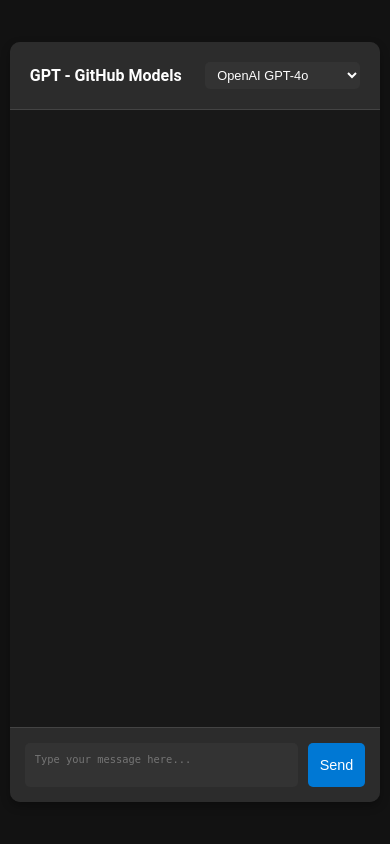
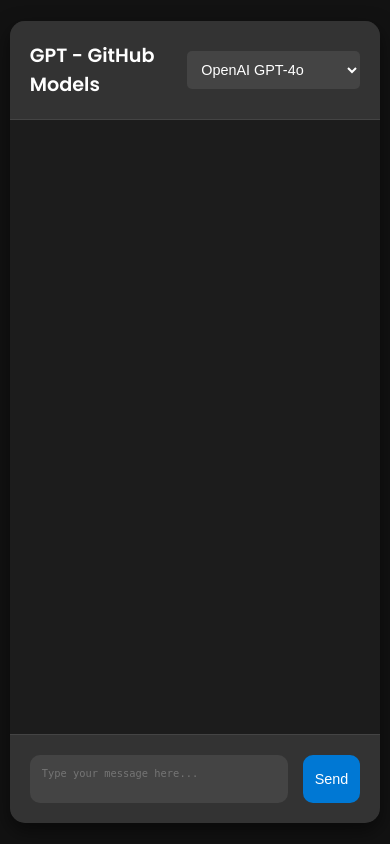
Before and after one commit to Salman-41/30NitesOfCode, a Flask app: page / in a window 390 px wide. Run offline with Flask 3, Linux system fonts and the light colour scheme.

Commit message:
small improvements in interface

```diff
--- a/GPT - Github Models/static/style.css
+++ b/GPT - Github Models/static/style.css
@@ -1,27 +1,37 @@
 /* General body styles */
 body {
-    font-family: 'Roboto', sans-serif;
+    font-family: 'Poppins', sans-serif;
     margin: 0;
     padding: 0;
-    background-color: #121212;
-    color: #ffffff;
+    background-color: #1e1e1e;
+    color: #e0e0e0;
+    height: 100vh;
     display: flex;
     justify-content: center;
     align-items: center;
-    height: 100vh;
+}
+
+/* Chat wrapper to ensure full-screen layout */
+.chat-wrapper {
+    width: 100%;
+    height: 100%;
+    display: flex;
+    justify-content: center;
+    align-items: center;
+    background-color: #121212;
 }
 
 /* Container */
 .chat-container {
-    max-width: 800px;
     width: 100%;
-    background-color: #1e1e1e;
-    border-radius: 10px;
-    box-shadow: 0 4px 10px rgba(0, 0, 0, 0.3);
-    overflow: hidden;
+    max-width: 900px;
+    height: 90%;
+    background-color: #252525;
+    border-radius: 15px;
+    box-shadow: 0 8px 20px rgba(0, 0, 0, 0.5);
     display: flex;
     flex-direction: column;
-    height: 80vh;
+    overflow: hidden;
 }
 
 /* Header styles */
@@ -30,20 +40,22 @@ body {
     justify-content: space-between;
     align-items: center;
     padding: 20px;
-    background-color: #2c2c2c;
+    background-color: #333;
+    color: #fff;
     border-bottom: 1px solid #444;
 }
 
 .chat-header h1 {
+    font-size: 1.6em;
+    font-weight: 600;
     margin: 0;
-    font-size: 1.5em;
 }
 
 #model-select {
-    background-color: #333;
-    color: #ffffff;
+    background-color: #444;
+    color: #fff;
     border: none;
-    padding: 8px 12px;
+    padding: 10px;
     font-size: 1em;
     border-radius: 5px;
     cursor: pointer;
@@ -54,35 +66,43 @@ body {
     flex-grow: 1;
     padding: 20px;
     overflow-y: auto;
-    background-color: #181818;
-    border-bottom: 1px solid #444;
+    background-color: #1c1c1c;
+    scroll-behavior: smooth;
 }
 
 /* Chat input area */
 .chat-input {
     display: flex;
-    padding: 15px;
-    background-color: #2c2c2c;
+    padding: 20px;
+    background-color: #333;
+    border-radius: 0 0 15px 15px;
+    border-top: 1px solid #444;
 }
 
 #user-input {
     flex-grow: 1;
     padding: 15px;
-    background-color: #333;
-    color: #ffffff;
+    background-color: #444;
+    color: #e0e0e0;
     border: none;
-    border-radius: 5px;
+    border-radius: 10px;
     resize: none;
     font-size: 1em;
+    transition: box-shadow 0.3s ease;
+}
+
+#user-input:focus {
+    box-shadow: 0 0 10px rgba(0, 120, 212, 0.5);
+    outline: none;
 }
 
 #send-button {
-    margin-left: 10px;
+    margin-left: 15px;
     padding: 15px 20px;
     background-color: #0078d4;
     color: #ffffff;
     border: none;
-    border-radius: 5px;
+    border-radius: 10px;
     font-size: 1em;
     cursor: pointer;
     transition: background-color 0.3s ease;
@@ -96,10 +116,10 @@ body {
 .message {
     margin-bottom: 15px;
     padding: 15px;
-    border-radius: 10px;
+    border-radius: 15px;
     font-size: 1em;
-    line-height: 1.4;
-    max-width: 70%;
+    line-height: 1.5;
+    max-width: 80%;
     word-wrap: break-word;
 }
 
@@ -107,53 +127,46 @@ body {
     background-color: #0078d4;
     color: #fff;
     align-self: flex-end;
+    border-radius: 15px 15px 0 15px;
 }
 
 .assistant-message {
-    background-color: #444;
-    color: #fff;
+    background-color: #333;
+    color: #e0e0e0;
     align-self: flex-start;
-    border: 1px solid #333;
+    border-radius: 15px 15px 15px 0;
+    border: 1px solid #444;
 }
 
 /* Responsive adjustments */
 @media (max-width: 768px) {
     .chat-container {
-        height: 90vh;
         max-width: 95%;
+        height: 95%;
     }
 
+    .chat-header h1 {
+        font-size: 1.4em;
+    }
+
+    #user-input {
+        padding: 12px;
+        font-size: 0.9em;
+    }
+
+    #send-button {
+        padding: 12px 16px;
+        font-size: 0.9em;
+    }
+}
+
+@media (max-width: 480px) {
     .chat-header h1 {
         font-size: 1.2em;
     }
 
     #model-select {
         font-size: 0.9em;
-        padding: 5px 8px;
-    }
-
-    #user-input {
-        padding: 10px;
-        font-size: 0.9em;
-    }
-
-    #send-button {
-        padding: 10px 15px;
-        font-size: 0.9em;
-    }
-}
-
-@media (max-width: 480px) {
-    .chat-header h1 {
-        font-size: 1em;
-    }
-
-    #model-select {
-        font-size: 0.8em;
-    }
-
-    .chat-messages {
-        padding: 10px;
     }
 
     #user-input {
@@ -161,7 +174,7 @@ body {
     }
 
     #send-button {
-        padding: 8px 12px;
+        padding: 10px 12px;
     }
 
     .message {
--- a/GPT - Github Models/templates/index.html
+++ b/GPT - Github Models/templates/index.html
@@ -8,8 +8,13 @@
       rel="stylesheet"
       href="{{ url_for('static', filename='style.css') }}"
     />
+    <link
+      href="https://fonts.googleapis.com/css2?family=Poppins:wght@300;400;600&display=swap"
+      rel="stylesheet"
+    />
   </head>
   <body>
+    <div class="chat-wrapper">
       <div class="chat-container">
         <div class="chat-header">
           <h1>GPT - GitHub Models</h1>
@@ -27,6 +32,7 @@
           <button id="send-button">Send</button>
         </div>
       </div>
+    </div>
     <script src="https://cdn.jsdelivr.net/npm/marked/marked.min.js"></script>
     <script src="{{ url_for('static', filename='script.js') }}"></script>
   </body>
```
Lines whose indentation alone changed are shown as unchanged.
